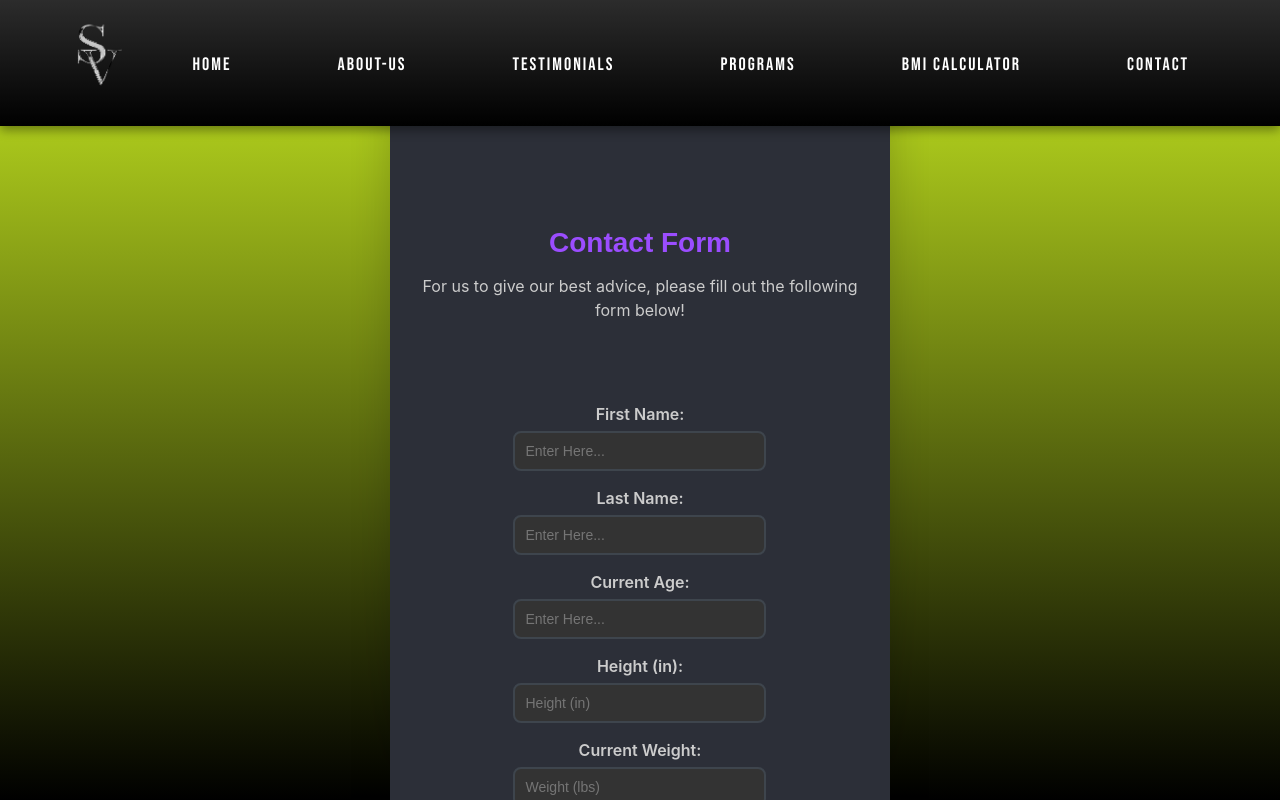
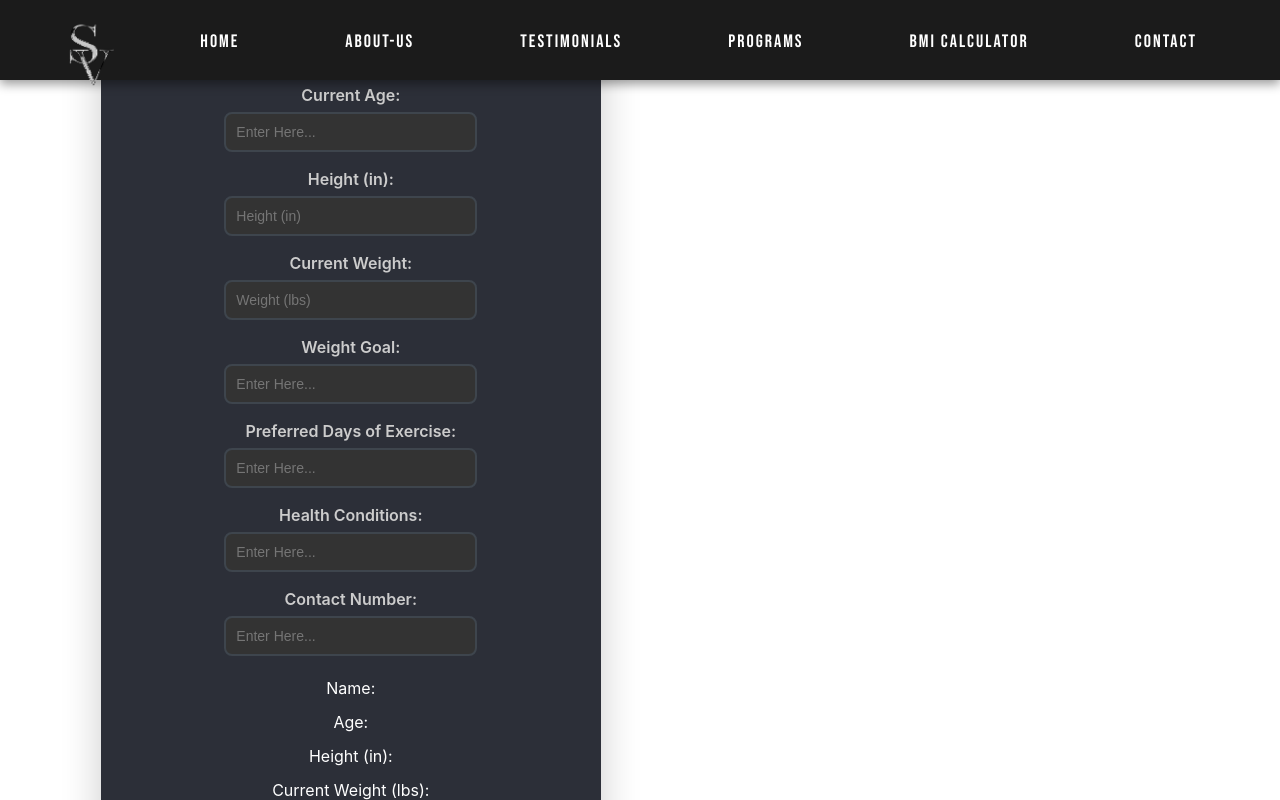
Before and after one commit to camposa03/learn-react, a React (Vite) app: page /Contact in a window 1280 px wide. Built offline with nearby package versions, Linux system fonts and the light colour scheme; a web font is replaced by a local one.

Commit message:
added background to landing page

```diff
--- a/src/AboutUs/AboutUs.jsx
+++ b/src/AboutUs/AboutUs.jsx
@@ -28,14 +28,14 @@ function About(props) {
       <div className="mission">
         <h1>Our Identity</h1>
         <p>
-        Welcome to iRGO Roofing, your trusted partner in roofing, construction, and solar services in El Paso, Texas, New Mexico and surrounding areas. We are a family-owned and operated company, proudly licensed and bonded. With over 20 years of industry experience, we've established ourselves as the #1 leading roofing contractor in the region.
+          Welcome to iRGO Roofing, your trusted partner in roofing, construction, and solar services in El Paso, Texas, New Mexico and surrounding areas. We are a family-owned and operated company, proudly licensed and bonded. With over 20 years of industry experience, we've established ourselves as the #1 leading roofing contractor in the region.
         </p>
       </div>
 
       <div className="methods">
         <h1>We Are The Standard.</h1>
         <p>
-        At iRGO Roofing, our work is more than just a job—it’s a commitment to our clients. We are dedicated to delivering the highest quality craftsmanship while maintaining unparalleled customer service.
+          At iRGO Roofing, our work is more than just a job—it’s a commitment to our clients. We are dedicated to delivering the highest quality craftsmanship while maintaining unparalleled customer service.
         </p>
         <ul className="methodList">
           <li>Licensed</li>
@@ -63,7 +63,7 @@ function About(props) {
             />
             <h2>{member.name.charAt(0).toUpperCase() + member.name.slice(1)}</h2>
             <p>
-            {member.about}.
+              {member.about}.
             </p>
           </div>
         ))}
--- a/src/App/App.css
+++ b/src/App/App.css
@@ -1,8 +1,9 @@
 #root {
   max-width: 1280px;
-  margin: 0 auto;
-  padding: 2rem;
+  margin: 0;
+  padding: 0;
   text-align: center;
+
 }
 
 /* .logo:hover {
--- a/src/Home/home.css
+++ b/src/Home/home.css
@@ -1,30 +1,35 @@
-.header {
-    margin: 255px;
-    text-align: center;
-    color: chrome; /* Replace with a suitable chrome-like color or gradient */
+.hero {
+  height: 100vh;
+  min-height: 100vh;  /* Ensure it covers the entire screen */
+  background: url('../assets/EP-Mount.jpg')no-repeat center center;
+  background-size: cover; /* Ensure full-screen scaling */
+  display:flex;
+  align-items:center;
+  color: white;
+  position: relative;
+  min-width: 100vw;
+
 }
 
-.header h2,
-.header h1 {
-    opacity: 0;
-    transform: translateY(20px);
-    animation: fadeIn 1.5s ease-in-out forwards;
+.header {
+  background: transparent;
+  position: relative;
+  z-index: 2;
+  min-width: 100%;
 }
 
-.header h2 {
-    font-size: 2rem;
-    margin-bottom: 1rem;
+.header-content {
+  max-width: 500px;  /* Allow content to scale for larger screens */
+  align-items: center;
+
 }
 
-.header h1 {
-    font-size: 3.5rem;
-    font-weight: bold;
+.cta-button {
+  margin-top: 20px;
+  padding: 15px 40px;
+  font-size: 1.1rem;
 }
 
-/* Fade-in animation */
-@keyframes fadeIn {
-    to {
-        opacity: 1;
-        transform: translateY(0);
-    }
-}
+.cta-button:hover {
+    background: #2c2c2c;
+  }
--- a/src/Home/home.jsx
+++ b/src/Home/home.jsx
@@ -3,9 +3,14 @@ import '../Home/home.css'
 
 export default function Home() {
   return (
-    <div className='header'>
-      <h1>iRGO Roofing</h1>
-      <h2>Built to Last.</h2>
-    </div>
+    <section className="hero">
+      <div className='header'>
+        <div className="header-content">
+        <h1>iRGO Roofing</h1>
+        <p>Professional roofing services you can trust.</p>
+        <button className="cta-button">Get a free consultation!</button>
+        </div>
+      </div>
+    </section>
   )
 }
--- a/src/NavBar/NavBar.css
+++ b/src/NavBar/NavBar.css
@@ -5,7 +5,7 @@ nav {
     justify-content: space-between;
     padding: 10px 20px;
     position: fixed;
-    width: 100%;
+    min-width: 100vw;
     z-index: 1000;
     background: linear-gradient(180deg, #2c2c2c, #000000); /* Chrome-like gradient */
     box-shadow: 0px 4px 10px rgba(0, 0, 0, 0.4);
@@ -69,9 +69,6 @@ ul.menu a:hover {
     }
 }
 
-.nav-icon {
-    display: none;
-}
 
 /* Footer */
 .footer {
--- a/src/index.css
+++ b/src/index.css
@@ -8,18 +8,18 @@
 html {
   position: relative;
   min-height: 100%;
+
 }
-
-
 
 :root {
   font-family: Inter, system-ui, Avenir, Helvetica, Arial, sans-serif;
   line-height: 1.5;
   font-weight: 400;
 
+
   color-scheme: light dark;
   color: rgba(255, 255, 255, 0.87);
-  background: linear-gradient(360deg, #000000, #CBEE21); /* Black to dark chrome gradient */
+  /* background: #252525; Black to dark chrome gradient */
 
   font-synthesis: none;
   text-rendering: optimizeLegibility;
@@ -31,11 +31,14 @@ html {
   color: #535bf2;
 } */
 
+
+
 body {
   margin: 0;
   display: flex;
   min-width: 320px;
   min-height: 100vh;
+  align-items: center;
 
 }
 
@@ -62,17 +65,17 @@ body {
 
 .nav {
   font-family: "Bebas Neue", sans-serif;
+  height: 80px;
+  position: fixed;
+  width: 100%;
+  top: 0;
+  background: #1b1b1b;
+  color: white;
   display: flex;
-  justify-content: space-around;
   align-items: center;
-  position: fixed;
-  left: 0;
-  top: 0;
-  width: 100%;
-  z-index: 1;
-  background-color: #06090f;
-  transition: 0.6s ease-out;
-  padding: 0;
+  justify-content: space-between;
+  padding: 0 20px;
+  z-index: 10;
 }
 
 .nav img {
@@ -100,6 +103,7 @@ nav ul {
     letter-spacing: 2px;
     transition: 0.2 ease-in-out;
     background-position-y: top;
+
 }
 
 .nav a:hover {
@@ -109,6 +113,10 @@ nav ul {
 h1{
   font-family: "Baskervville SC", serif;
   font-size: 75px;
+  color: black;
+}
+
+p {
   color: black;
 }
 
@@ -129,13 +137,6 @@ button {
   cursor: pointer;
   transition: border-color 0.25s;
 }
-/* button:hover {
-  border-color: #0088FFFF;
-} */
-/* button:focus,
-button:focus-visible {
-  outline: 4px auto -webkit-focus-ring-color;
-} */
 
 @media (prefers-color-scheme: light) {
   :root {
@@ -219,7 +220,7 @@ form p {
 
 /* Buttons styling */
 button {
-  background-color: #9b4dff;
+  background-color: #27fc1f;
   color: #fff;
   font-size: 18px;
   padding: 12px 24px;
--- a/src/main.jsx
+++ b/src/main.jsx
@@ -3,6 +3,7 @@ import ReactDOM from 'react-dom/client'
 import App from './App/App.jsx'
 import './index.css'
 import './App/App.css'
+import './Home/home.css'
 
 
 ReactDOM.createRoot(document.getElementById('root')).render(
```
Also changed, not shown: 1 other file (tests, documents, lock files or other folders).
